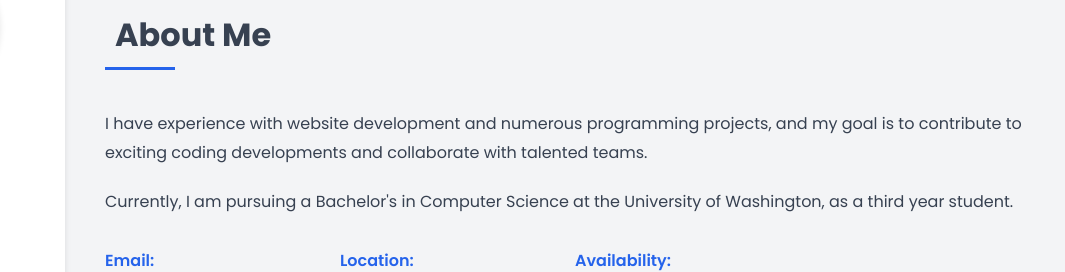
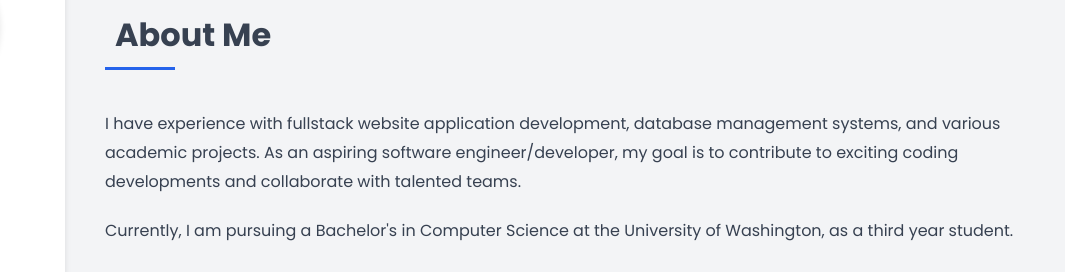
Before and after one commit to akim-cs/akim-cs.github.io, a plain HTML site: page index.html in a window 1280 px wide. Shown: the part 91-363 px from the top of the page, 215-1280 px from the left. Drawn offline with Linux system fonts and the light colour scheme.

Commit message:
Update index.html
updated bio

```diff
--- a/index.html
+++ b/index.html
@@ -35,7 +35,7 @@
             <section id="about" class="section">
                 <h2 class="section-title"><span>About Me</span></h2>
                 <div class="about-content">
-                    <p>I have experience with website development and numerous programming projects, and my goal is to contribute to exciting coding developments and collaborate with talented teams.</p>
+                    <p>I have experience with fullstack website application development, database management systems, and various academic projects. As an aspiring software engineer/developer, my goal is to contribute to exciting coding developments and collaborate with talented teams.</p>
 
                     <p>Currently, I am pursuing a Bachelor's in Computer Science at the University of Washington, as a third year student. </p>
 
```
